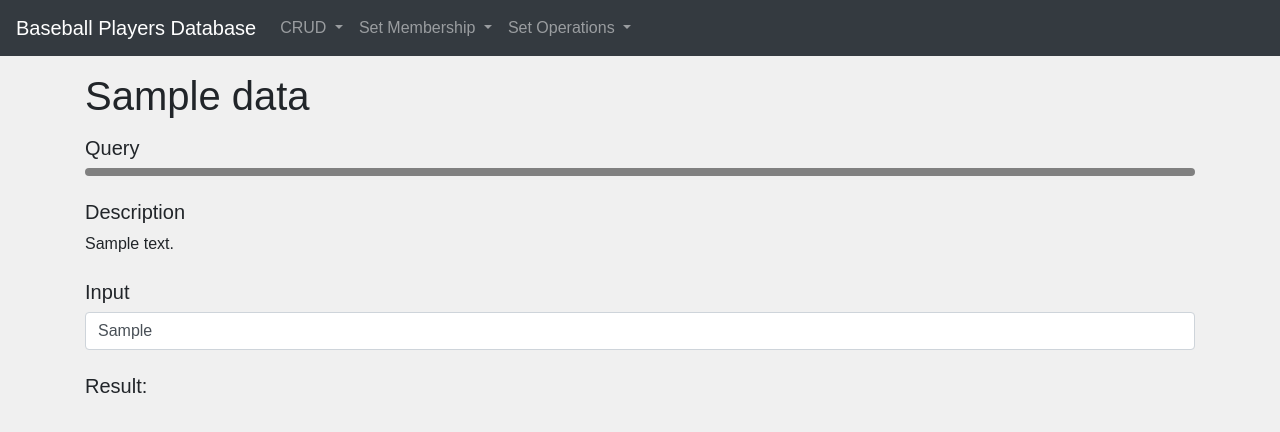
After one commit to BrianBakkala/Database-Applications-Deliverable-5, a Flask app: template templates/dynamic_query.html in a window 1280 px wide. The commit adds this page. Shown: the top 432 px of the page. Run offline with Flask 3, Linux system fonts and the light colour scheme; the template is opened without the code that fills it: most values are stand-ins (such as "Sample title", 1, 10 or a date in 2020); some libraries are stand-ins or nearby versions.

Commit message:
Add functionality for modular dynamic queries

```diff
--- a/app.py
+++ b/app.py
@@ -1,7 +1,6 @@
 from flask import Flask, render_template, url_for, redirect, request, jsonify
 from resources.py.db_helper import DBHelper
-from resources.py import util
-from resources.py import request_commands
+from resources.py import util, request_commands, query_maps
 
 app = Flask(__name__)
 db = DBHelper(host="localhost", user="root", password="", database="cs727_baseball")
@@ -9,7 +8,7 @@ db = DBHelper(host="localhost", user="root", password="", database="cs727_baseba
 
 @app.context_processor
 def utility_processor():
-    return {"util": util}
+    return {"util": util, "query_maps": query_maps}
 
 
 # # # # # #
@@ -42,18 +41,40 @@ def render_crud(table):
     pass
 
 
-@app.route("/set-ops/<set_op>")
-def render_set_ops(set_op):
+@app.route("/<category>/<key>")
+def render_set_membership(category, key):
+    data = query_maps.QUERY_MAPPINGS.get(key)
+    return render_mapped_query(data, key)
+    pass
 
-    op_data = util.SET_OPERATIONS.get(set_op)
+
+# # # # # #
+# RENDER MODULAR QUERY
+# # # # # #
+
+
+def render_mapped_query(query_data, mapping_key):
+    display_data = (
+        db.prep_query_for_display(query=query_data.get("query"))
+        if query_data["query_type"] == "static"
+        else None
+    )
+
+    if "column" in query_data:
+        parts = query_data["column"].split(".")
+        column_data = db.get_columns_data(parts[0])[parts[1]]
+    else:
+        column_data = None
+
+    query_type = query_data["query_type"]
+
     return render_template(
-        "set_ops.html",
-        data={"hello": "world"},
-        set_op=set_op,
-        set_op_data=op_data,
-        display_data=db.prep_query_for_display(query=op_data.get("query")),
+        f"{query_type}_query.html",
+        data=query_data,
+        mapping_key=mapping_key,
+        column_data=column_data,
+        display_data=display_data,
     )
-    pass
 
 
 # # # # # #
--- /dev/null
+++ b/resources/py/query_maps.py
@@ -0,0 +1,59 @@
+QUERY_MAPPINGS = {
+    #
+    #
+    #
+    # set operations
+    #
+    "union": {
+        "category": "set_operations",
+        "name": "Union",
+        "icon": "union",
+        "query_type": "static",
+        "query": "SELECT home_team_id AS team_id FROM games\r\nUNION\r\nSELECT away_team_id FROM games;",
+        "description": "This query returns a list of all teams that have played at least one game (either home or away).",
+    },
+    "intersect": {
+        "category": "set_operations",
+        "name": "Intersect",
+        "icon": "intersect",
+        "query_type": "static",
+        "query": "SELECT player_id FROM batting_statistics WHERE season_id = 3\r\nINTERSECT\r\nSELECT player_id FROM batting_statistics WHERE season_id = 2;",
+        "description": "This query finds players who had stats recorded in both 2023 and 2024.",
+    },
+    "except": {
+        "category": "set_operations",
+        "name": "Except",
+        "icon": "exclude",
+        "query_type": "static",
+        "query": "SELECT player_id FROM batting_statistics WHERE season_id = 3\r\nEXCEPT\r\nSELECT player_id FROM batting_statistics WHERE season_id = 2;\r\n",
+        "description": "This query lists players who played in 2023 but not in 2024.",
+    },
+    #
+    #
+    #
+    # set  membership
+    #
+    "1": {
+        "category": "set_membership",
+        "name": "Hello",
+        "icon": "union",
+        "query_type": "dynamic",
+        "query": "SELECT * FROM batting_statistics WHERE player_id = ?",
+        "column": "batting_statistics.player_id",
+        "description": "desv.",
+    },
+}
+
+
+UNIQUE_QUERY_MAPPING_CATEGORIES = set(
+    query_info["category"] for query_info in QUERY_MAPPINGS.values()
+)
+
+
+def filter_by_category(category):
+    filtered = {
+        key: value
+        for key, value in QUERY_MAPPINGS.items()
+        if value["category"] == category
+    }
+    return filtered
--- a/resources/py/util.py
+++ b/resources/py/util.py
@@ -1,3 +1,6 @@
+from flask import render_template_string
+
+
 TABLE_NAME_MAPPINGS = {
     "batting_statistics": "Batting Statistics",
     "games": "Games",
@@ -17,16 +20,6 @@ CRUD_OPERATIONS_ICONS = {
 }
 
 CRUD_OPERATIONS = CRUD_OPERATIONS_ICONS.keys()
-
-
-SET_OPERATIONS = {
-    "union": {
-        "name": "Union",
-        "icon": "union",
-        "query": "SELECT first_name FROM players \nUNION \nSELECT first_name FROM managers\n\nORDER BY first_name;",
-        "description": "Performs the set operation UNION on the two queries. This will return all unique first names from both tables.",
-    },
-}
 
 
 def get_crud_icon(operation):
@@ -57,3 +50,13 @@ def convert_to_table_name(plain_text):
 
 def hello_world_test():
     return "HW!"
+
+
+def render_template_string_with_components_context(template_string, **components):
+
+    new_str = (
+        ' {% extends "_components.html" %}  {% block page %} '
+        + template_string
+        + " {% endblock %} "
+    )
+    return {"html": render_template_string(new_str, **components)}
--- a/static/js/global.js
+++ b/static/js/global.js
@@ -37,24 +37,25 @@ async function dbRequest(command, object, callback)
             'Content-Type': 'application/json'
         },
         body: JSON.stringify(object),
-    }).then(r =>
+    })
+        .then(r =>
         {
-
             if (r.ok)
             {
-            if (typeof (callback) === 'function')
-            {
-                return callback(r.json());
-            }
-            else
-            {
                 return r.json();
-            }
             }
             else
             {
                 throw new Error('Failed to fetch');
             }
+        })
+        .then(r =>
+        {
+            if (typeof (callback) === 'function')
+            {
+                return callback(r);
+            }
+            return r;
         });
 }
 /**
--- /dev/null
+++ b/static/js/render_query.js
@@ -0,0 +1,17 @@
+function handleInput(element, mappingKey)
+{
+    runDynamicQuery(element.value, mappingKey);
+}
+
+async function runDynamicQuery(input, mappingKey)
+{
+    await dbRequest('dynamic_query',
+        {
+            mapping_key: mappingKey,
+            input
+        }
+        , (response) =>
+        {
+            document.getElementById('dynamic_query_result').innerHTML = response.html;
+        });
+}
--- a/templates/_components.html
+++ b/templates/_components.html
@@ -46,6 +46,79 @@
 </div>
 
 
+{%- endmacro %}
+
+
+{% macro inputForColumn(col_data, add_readonly, oninput) -%}
+
+{% set col_name= col_data["name"] %}
+{% set readable_column_name = util.convert_snake_case_to_readable(col_name) %}
+
+{% if col_data['foreign_keys']|length > 0 %}
+{# check if column has foreign keys #}
+<select name="{{ col_name }}" id="input_{{ col_name }}" class="form-control" required oninput="{{ oninput | safe}}">
+
+    <option>Select {{ readable_column_name }}...</option>
+    {% for refs in col_data['foreign_keys'].values() %}
+    {% for fk in refs %}
+
+    {% if fk[0] == entry_value %}
+    <option value="{{ fk[0] }}" selected>
+        {% else %}
+    <option value="{{ fk[0] }}">
+        {% endif %}
+
+        ({{ fk[0] }}) {{fk[1:]|join(" ") }}
+
+    </option>
+
+    {% endfor %}
+    {% endfor %}
+</select>
+
+{% if add_readonly %}
+<select disabled readonly class="form-control" value="{{ entry_value }}">
+
+    {% for refs in col_data['foreign_keys'].values() %}
+    {% for fk in refs %}
+
+    {% if fk[0] == entry_value %}
+    <option value="{{ fk[0] }}" selected> {{ fk[0] }} ({{fk[1:]|join(" ") }}) </option>
+    {% endif %}
+
+    {% endfor %}
+    {% endfor %}
+
+</select>{% endif %}
+
+{% else %}
+{# otherwise, get type and use appropriate form eleemnt #}
+{% if col_data['type'] == 'int' %}
+
+<input type="number" oninput="{{ oninput }}" name="{{ col_name }}" class="form-control" value="{{ entry_value }}"
+    id="input_{{ col_name }}" placeholder="{{ readable_column_name }}" min="0" required />
+
+{# handle decimal types with appropriate precision #}
+{% elif col_data['type'].startswith('decimal') %}
+{% set precision = col_data['type'].split('(')[1].split(')')[0] %}
+{% set x, y = precision.split(',') %}
+{% set step_value = '0.' + '0' * (y|int - 1) + '1'%}
+<input type="number" oninput="{{ oninput }}" name="{{ col_name }}" class="form-control" value="{{ entry_value }}"
+    id="input_{{ col_name }}" placeholder="{{ readable_column_name }}" step="{{ step_value }}" min="0" required />
+
+{% elif col_data['type'] == 'date' %}
+<input type="date" oninput="{{ oninput }}" name="{{ col_name }}" value="{{ entry_value }}" class="form-control"
+    id="input_{{ col_name }}" required />
+
+{% else %}
+<input type="text" oninput="{{ oninput }}" name="{{ col_name }}" value="{{ entry_value }}" class="form-control"
+    id="input_{{ col_name }}" placeholder="{{ readable_column_name }}" required />
+
+{% endif %}
+{% if add_readonly %}
+<input disabled readonly class="form-control" value="{{ entry_value }}" />
+{% endif %}
+{% endif %}
 {%- endmacro %}
 
 
--- a/templates/base_template.html
+++ b/templates/base_template.html
@@ -29,7 +29,8 @@
 
 </head>
 
-<body onload='if(typeof( onloadHandler())=="function") bodyOnload();'>
+<body onload='if (typeof onloadHandler === "function") onloadHandler();'>
+
 
     {% include "navbar.html" %}
 
--- /dev/null
+++ b/templates/dynamic_query.html
@@ -0,0 +1,41 @@
+{% extends "base_template.html" %}
+
+
+{% block header %}
+{{ biIcon(data["icon"]) }} {{data["name"] }}
+{% endblock %}
+
+
+{% block main %}
+
+<div class="container mb-4">
+    <h5>Query</h5>
+    <codeblock>{{ data["query"] }}</codeblock>
+</div>
+
+<div class="container mb-4">
+    <h5>Description</h5>
+    <p>{{ data["description"] }}</p>
+</div>
+
+<div class="container mb-4">
+    <h5>Input</h5>
+    <form>
+        {{ inputForColumn(column_data, false, "handleInput(this, '" + mapping_key + "')") }}
+    </form>
+</div>
+
+<div class="container mb-4">
+    <h5>Result:</h5>
+    <div class="container" id='dynamic_query_result' />
+</div>
+
+{% endblock %}
+
+{% block styles %}
+<link rel="stylesheet" href="../static/css/render_query.css">
+{% endblock %}
+
+{% block scripts %}
+<script src="../static/js/render_query.js"></script>
+{% endblock %}
--- a/templates/navbar.html
+++ b/templates/navbar.html
@@ -7,10 +7,6 @@
 
     <div class="collapse navbar-collapse" id="navbarSupportedContent">
         <ul class="navbar-nav mr-auto">
-
-
-
-
             <li class="nav-item dropdown">
                 <a class="nav-link dropdown-toggle" href="#" id="navbarDropdown" role="button" data-toggle="dropdown"
                     aria-haspopup="true" aria-expanded="false">
@@ -23,18 +19,21 @@
                 </div>
             </li>
 
+            {% for category in query_maps.UNIQUE_QUERY_MAPPING_CATEGORIES %}
             <li class="nav-item dropdown">
                 <a class="nav-link dropdown-toggle" href="#" id="navbarDropdown" role="button" data-toggle="dropdown"
                     aria-haspopup="true" aria-expanded="false">
-                    Set Operations
+                    {{ util.convert_snake_case_to_readable(category) }}
                 </a>
                 <div class="dropdown-menu" aria-labelledby="navbarDropdown">
-                    {% for set_op in util.SET_OPERATIONS.keys() %}
-                    <a class="dropdown-item" href="../set-ops/{{ set_op }}">{{
-                        util.convert_snake_case_to_readable(set_op) }}</a>
+                    {% for value in query_maps.filter_by_category(category).keys() %}
+                    <a class="dropdown-item" href="../set-membership/{{ value }}">{{
+                        util.convert_snake_case_to_readable(value) }}</a>
                     {% endfor %}
                 </div>
             </li>
+
+            {% endfor %}
 
         </ul>
     </div>
--- a/test_app.py
+++ b/test_app.py
@@ -27,7 +27,7 @@ def test_render_crud(client):
     assert b"teams" in response.data
 
 
-def test_render_set_ops(client):
+def test_render_static_query(client):
     set_op = "union"
     response = client.get(f"/set-ops/{set_op}")
     assert response.status_code == 200
```
Also changed, not shown: resources/py/db_helper.py (+4 -3 lines), resources/py/request_commands.py (+19 -1 lines), templates/static_query.html (renamed from templates/set_ops.html, +5 -5 lines). Lines whose indentation alone changed are shown as unchanged.
